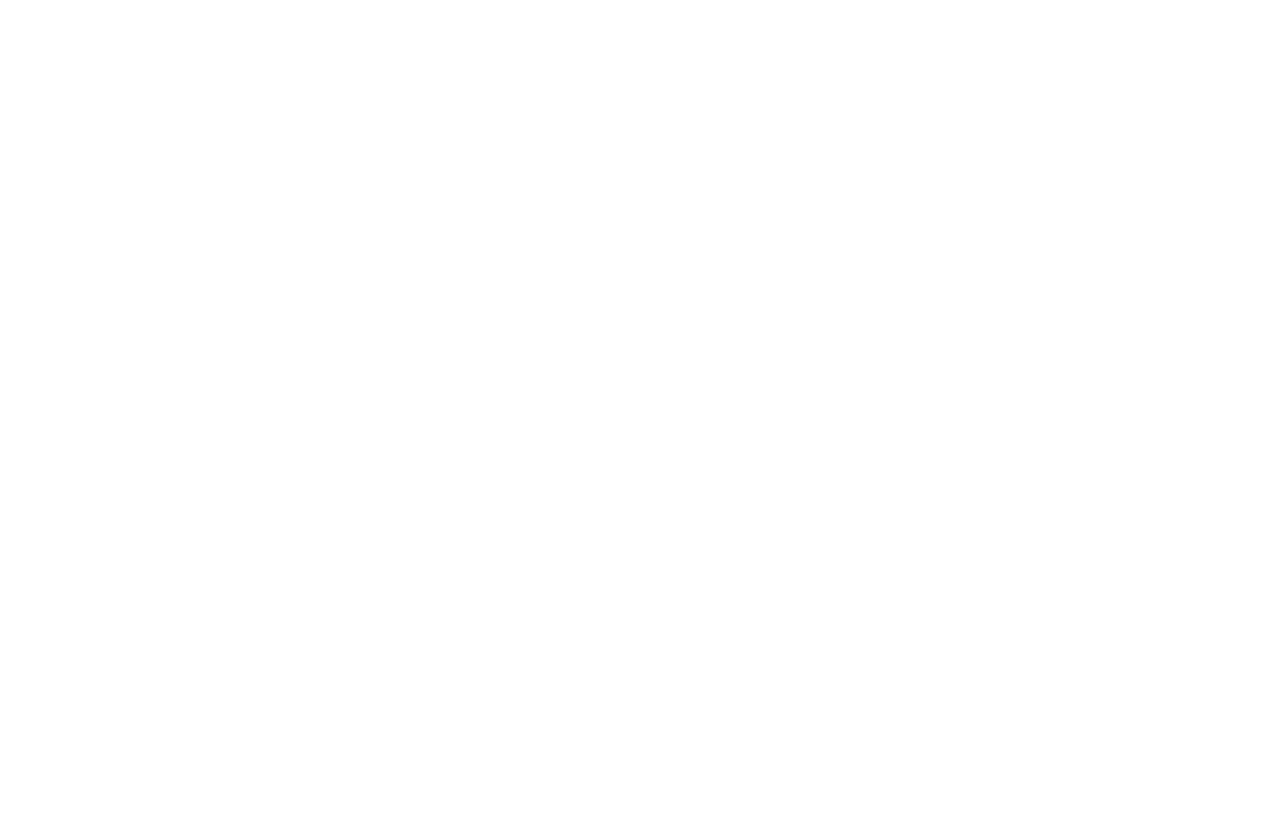
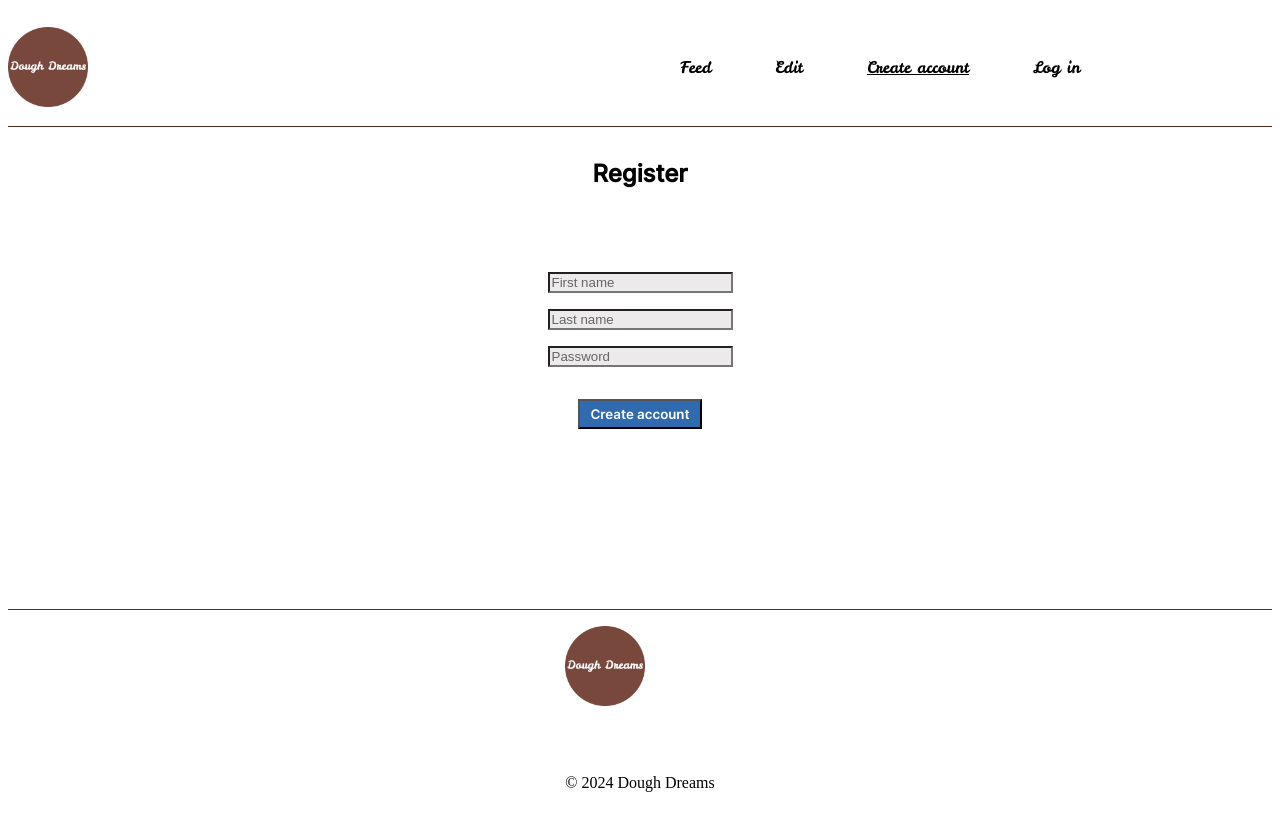
Before and after one commit to NoroffFEU/FED1-PE1-Asora7, a plain HTML site: page account/register.html in a window 1280 px wide. Drawn offline with Linux system fonts and the light colour scheme.

Commit message:
Designed and created pages

```diff
--- a/account/login.html
+++ b/account/login.html
@@ -0,0 +1,44 @@
+<!DOCTYPE html>
+<html lang="en">
+    <head>
+        <meta charset="UTF-8">
+        <meta name="viewport" content="width=device-width, initial-scale=1.0">
+        <meta name="Dough Dreams log in page" content="Log in page for owner">
+        <title>Log in</title>
+        <link href="/css/header.css" rel="stylesheet">
+        <link href="/css/footer.css" rel="stylesheet">
+        <link href="/css/login.css" rel="stylesheet">
+        <link rel="icon" sizes="180x180" href="/favicon/android-chrome-512x512.png">
+        <link rel="manifest" href="/site.webmanifest">
+        <script src="https://kit.fontawesome.com/5e7a9d58a5.js" crossorigin="anonymous"></script>
+    </head>
+<body>
+    <header>
+        <img src="../favicon/android-chrome-512x512.png" alt="Dough Dreams logo" class="logo">
+        <nav>
+            <ul>
+                <li class="Feed">Feed</li>
+                <li class="Edit">Edit</li>
+                <li class="Create-account">Create account</li>
+                <li class="Log-in">Log in</li>
+            </ul>
+        </nav>
+    </header>
+    <main>
+        <section class="login">
+            <h1>Log in</h1>
+            <div class="input">
+                <input type="email" name="email" id="email" placeholder="E-mail" class="email">
+                <input type="password" name="password" id="password" placeholder="Password" class="password">
+            </div>
+            <button>Log in</button>
+        </section>
+    </main>
+    <footer>
+        <div class="footer">
+            <img src="../favicon/android-chrome-512x512.png" alt="Dough Dreams logo" class="logo">
+            <p class="copyright">&copy; 2024 Dough Dreams</p>
+        </div>
+    </footer>
+</body>
+</html>
--- a/account/register.html
+++ b/account/register.html
@@ -0,0 +1,45 @@
+<!DOCTYPE html>
+<html lang="en">
+    <head>
+        <meta charset="UTF-8">
+        <meta name="viewport" content="width=device-width, initial-scale=1.0">
+        <meta name="Dough Dreams register page" content="Create account">
+        <title>Register</title>
+        <link href="/css/header.css" rel="stylesheet">
+        <link href="/css/footer.css" rel="stylesheet">
+        <link href="/css/register.css" rel="stylesheet">
+        <link rel="icon" sizes="180x180" href="/favicon/android-chrome-512x512.png">
+        <link rel="manifest" href="/site.webmanifest">
+        <script src="https://kit.fontawesome.com/5e7a9d58a5.js" crossorigin="anonymous"></script>
+    </head>
+<body>
+    <header>
+        <img src="../favicon/android-chrome-512x512.png" alt="Dough Dreams logo" class="logo">
+        <nav>
+            <ul>
+                <li class="feed">Feed</li>
+                <li class="edit">Edit</li>
+                <li class="create-account">Create account</li>
+                <li class="log-in">Log in</li>
+            </ul>
+        </nav>
+    </header>
+    <main>
+        <section class="register">
+            <h1>Register</h1>
+            <div class="input">
+                <input type="text" name="first-name" id="first-name" placeholder="First name" class="first-name">
+                <input type="text" name="last-name" id="last-name" placeholder="Last name" class="last-name">
+                <input type="password" name="password" id="password" placeholder="Password" class="password">
+            </div>
+            <button>Create account</button>
+        </section>
+    </main>
+    <footer>
+        <div class="footer">
+            <img src="../favicon/android-chrome-512x512.png" alt="Dough Dreams logo" class="logo">
+            <p class="copyright">&copy; 2024 Dough Dreams</p>
+        </div>
+    </footer>
+</body>
+</html>
--- a/css/header.css
+++ b/css/header.css
@@ -1,6 +1,11 @@
 @font-face {
     font-family: "Leckerli";
     src: url("../Fonts/LeckerliOne-Regular.ttf") format("truetype");
+}
+
+@font-face {
+    font-family: "Inter Regular";
+    src: url("../Fonts/Inter-Regular.ttf") format("truetype");
 }
 
 header {
@@ -29,3 +34,12 @@ nav li {
     padding: 2rem;
     font-size: 16px;
 }
+
+
+
+footer {
+    display: flex;
+    align-items: center;
+    justify-content: center;
+    border-top: 1px solid #532F27;
+}
--- /dev/null
+++ b/css/login.css
@@ -0,0 +1,114 @@
+@font-face {
+    font-family: "Leckerli";
+    src: url("../Fonts/LeckerliOne-Regular.ttf") format("truetype");
+}
+
+@font-face {
+    font-family: "Inter Medium";
+    src: url("../Fonts/Inter-Medium.ttf") format("truetype");
+}
+
+@font-face {
+    font-family: "Inter Semi";
+    src: url("../Fonts/Inter-SemiBold.ttf") format("truetype");
+}
+
+
+header {
+    display: flex;
+    align-items: center;
+    border-bottom: 1px solid #532F27;
+}
+
+.logo {
+    max-width: 80px;
+    margin-top: 0;
+}
+
+nav {
+    font-family: 'Leckerli';
+    display: flex;
+    margin-left: auto;
+    margin-right:10rem ;
+}
+
+nav ul {
+    list-style-type: none;
+    display: flex;
+}
+
+nav li {
+    padding: 2rem;
+    font-size: 16px;
+}
+
+.log-in {
+    text-decoration: underline;
+}
+
+body {
+    display: flex;
+    flex-direction: column;
+    min-height: 100vh;
+}
+
+main {
+    flex: 1;
+}
+
+h1 {
+    margin-top: 2rem;
+    font-family: 'Inter Medium';
+}
+
+.login {
+    display: flex;
+    align-items: center;
+    flex-direction: column;
+}
+
+.input {
+    display: flex;
+    flex-direction: column;
+    align-items: center;
+    margin-bottom: 2rem;
+}
+
+.email, .password {
+    background-color: #ECEAEA;
+}
+
+.email::placeholder, .password::placeholder {
+    color: #666;
+}
+
+.email {
+    margin-top: 4rem;
+    margin-bottom: 1rem;
+}
+
+button {
+    background-color: #306BB0;
+    color: white;
+    padding-left: 10px;
+    padding-right: 10px;
+    padding-top: 5px;
+    padding-bottom: 5px;
+    font-family: 'Inter Semi';
+}
+
+footer {
+    display: flex;
+    align-items: center;
+    justify-content: center;
+    border-top: 1px solid #532F27;
+    margin-top: auto;
+}
+
+footer .logo {
+    margin-top: 1rem;
+}
+
+.copyright {
+    margin-top: 4rem;
+}
--- /dev/null
+++ b/css/register.css
@@ -0,0 +1,116 @@
+@font-face {
+    font-family: "Leckerli";
+    src: url("../Fonts/LeckerliOne-Regular.ttf") format("truetype");
+}
+
+@font-face {
+    font-family: "Inter Medium";
+    src: url("../Fonts/Inter-Medium.ttf") format("truetype");
+}
+
+@font-face {
+    font-family: "Inter Semi";
+    src: url("../Fonts/Inter-SemiBold.ttf") format("truetype");
+}
+
+header {
+    display: flex;
+    align-items: center;
+    border-bottom: 1px solid #532F27;
+}
+
+.logo {
+    max-width: 80px;
+    margin-top: 0;
+}
+
+nav {
+    font-family: 'Leckerli';
+    display: flex;
+    margin-left: auto;
+    margin-right:10rem ;
+}
+
+nav ul {
+    list-style-type: none;
+    display: flex;
+}
+
+nav li {
+    padding: 2rem;
+    font-size: 16px;
+}
+
+.create-account {
+    text-decoration: underline;
+}
+
+body {
+    display: flex;
+    flex-direction: column;
+    min-height: 100vh;
+}
+
+main {
+    flex: 1;
+}
+
+h1 {
+    margin-top: 2rem;
+    font-family: 'Inter Medium';
+}
+
+.register {
+    display: flex;
+    align-items: center;
+    flex-direction: column;
+}
+
+.input {
+    display: flex;
+    flex-direction: column;
+    align-items: center;
+    margin-bottom: 2rem;
+}
+
+.first-name, .password, .last-name {
+    background-color: #ECEAEA;
+}
+
+.first-name::placeholder, .password::placeholder, .last-name::placeholder {
+    color: #666;
+}
+
+.first-name {
+    margin-top: 4rem;
+}
+
+.first-name, .last-name {
+    margin-bottom: 1rem;
+}
+
+button {
+    background-color: #306BB0;
+    color: white;
+    padding-left: 10px;
+    padding-right: 10px;
+    padding-top: 5px;
+    padding-bottom: 5px;
+    font-family: 'Inter Semi';
+}
+
+footer {
+    display: flex;
+    align-items: center;
+    justify-content: center;
+    border-top: 1px solid #532F27;
+    margin-top: auto;
+}
+
+footer .logo {
+    margin-top: 1rem;
+}
+
+.copyright {
+    margin-top: 4rem;
+}
```
